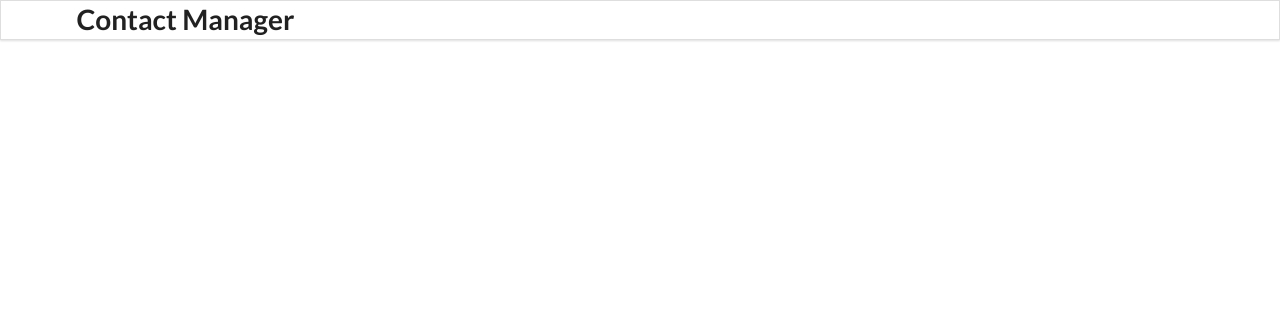
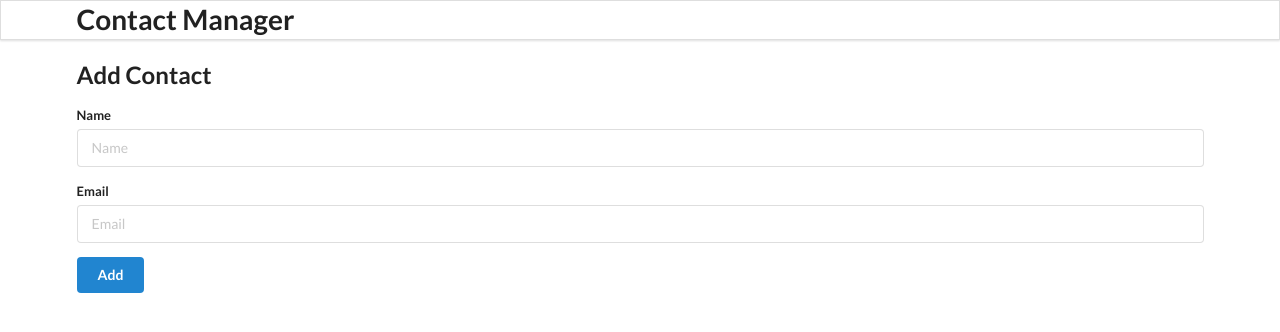
Before and after one commit to bestryan/React_multi_projects, a React (Create React App) app in the folder contact-app/: page /edit/1 in a window 1280 px wide. Before the commit this address had no page. Shown: the top 332 px of the page. Built offline with nearby package versions, Linux system fonts and the light colour scheme; no server answers.

Commit message:
edit section
function not working, props can not be ready to edit page, even with uuid

```diff
--- a/contact-app/package.json
+++ b/contact-app/package.json
@@ -6,6 +6,7 @@
     "@testing-library/jest-dom": "^5.16.5",
     "@testing-library/react": "^13.4.0",
     "@testing-library/user-event": "^13.5.0",
+    "axios": "^1.3.4",
     "react": "^18.2.0",
     "react-dom": "^18.2.0",
     "react-router-dom": "^6.9.0",
--- /dev/null
+++ b/contact-app/src/api/contacts.js
@@ -0,0 +1,10 @@
+import axios from 'axios';
+
+
+
+
+
+
+export default axios.create({
+    baseURL: "http://localhost:3006",
+})
--- a/contact-app/src/components/App.js
+++ b/contact-app/src/components/App.js
@@ -6,26 +6,45 @@ import Header from "./Header";
 import AddContact from "./AddContact";
 import ContactList from "./ContactList";
 import ContactDetail from "./ContactDetail";
+import api from '../api/contacts';
+import { EditContact } from "./EditContact";
 
 function App() {
 
-  const getLocalData = () => {
-    let retriveContacts = localStorage.getItem(LOCAL_STORAGE_KEY);
-    if (retriveContacts) {
-      return JSON.parse(localStorage.getItem(LOCAL_STORAGE_KEY))
-    } else {
-      return [];
-    }
+  // const getLocalData = () => {
+  //   let retriveContacts = localStorage.getItem(LOCAL_STORAGE_KEY);
+  //   if (retriveContacts) {
+  //     return JSON.parse(localStorage.getItem(LOCAL_STORAGE_KEY))
+  //   } else {
+  //     return [];
+  //   }
+  // };
+
+  const LOCAL_STORAGE_KEY = "contacts";
+  const [contacts, setContacts] = useState([]);
+
+  //RetrieveContacts
+  const retriveContacts = async () => {
+    const response = await api.get("/contacts");
+    return response.data;
   };
 
-  const LOCAL_STORAGE_KEY = "contacts";
-  const [contacts, setContacts] = useState(getLocalData());
-
-  const addContactHandler = (contact) => {
-    setContacts([...contacts, { id: uuid(), ...contact }]);
+  const addContactHandler = async (contact) => {
+    const request = {
+      id: uuid(),
+      ...contact
+    }
+    const response = await api.post("/contacts", request)
+    setContacts([...contacts, response.data]);
+    // setContacts([...contacts, { id: uuid(), ...contact }]);
   };
 
-  const removeContactHandler = (id) => {
+  const updateContactHandler = () => {
+
+  };
+
+  const removeContactHandler = async (id) => {
+    await api.delete(`/contacts/${id}`)
     const newContactList = contacts.filter((contact) => {
       return contact.id !== id;
     });
@@ -33,10 +52,18 @@ function App() {
   }
 
   // retrive local storage data
+  // useEffect(() => {
+  //   const retriveContacts = JSON.parse(localStorage.getItem(LOCAL_STORAGE_KEY));
+  //   if (retriveContacts) setContacts(retriveContacts);
+  // }, []);
+
   useEffect(() => {
-    const retriveContacts = JSON.parse(localStorage.getItem(LOCAL_STORAGE_KEY));
-    if (retriveContacts) setContacts(retriveContacts);
-  }, []);
+    const getAllContacts = async () => {
+      const allContacts = await retriveContacts();
+      if (allContacts) setContacts(allContacts);
+    };
+    getAllContacts();
+  }, [])
 
   // add data to local storage
   useEffect(() => {
@@ -61,6 +88,12 @@ function App() {
                 addContactHandler={addContactHandler}
               />} />
 
+          <Route path="/edit/:id"
+            element={
+              <EditContact
+                updateContactHandler={updateContactHandler}
+              />} />
+
           <Route path='/contact/:id' element={<ContactDetail />} />
         </Routes>
       </Router>
--- a/contact-app/src/components/ContactCard.js
+++ b/contact-app/src/components/ContactCard.js
@@ -14,6 +14,10 @@ const ContactCard = (props) => {
         </Link>
       </div>
       <i className='trash alternate outline icon' style={{ color: 'red', marginTop: '7px' }} onClick={() => { props.clickHandler(id) }}></i>
+
+      {/* <Link to={`/edit/${id}`} state={{ id: id, name: name, email: email }}>
+        <i className='edit alternate outline icon' style={{ color: 'green' }} ></i>
+      </Link> */}
     </div>
   );
 };
--- /dev/null
+++ b/contact-app/src/components/EditContact.js
@@ -0,0 +1,54 @@
+import React from 'react';
+import { useNavigate, useLocation } from 'react-router-dom';
+
+export default function Nav(props) {
+    const navigation = useNavigate();
+    const location = useLocation();
+    return <EditContact {...props} navigation={navigation} location={location} />;
+}
+
+export class EditContact extends React.Component {
+    constructor(props) {
+        super(props)
+        const { location } = this.props;
+        console.log(location, " useLocation Hook");
+        const { id, name, email } = props;
+        console.log(props)
+        this.state = {
+            id,
+            name,
+            email
+        }
+    }
+
+    update = (e) => {
+        e.preventDefault();
+        if (this.state.name === '' || this.state.email === '') {
+            alert('All this fields are mandatory!');
+            return;
+        }
+        this.props.updateContactHandler(this.state);
+        this.setState({ name: '', email: '' });
+    }
+
+    render() {
+        const { navigation } = this.props;
+        const { location } = this.props;
+        return (
+            <div className='ui main'>
+                <h2 style={{ marginTop: '60px' }}>Add Contact</h2>
+                <form className='ui form' onSubmit={this.update}>
+                    <div className='field'>
+                        <label>Name</label>
+                        <input type='text' name='name' placeholder='Name' onChange={(e) => this.setState({ name: e.target.value })} value={location}/>
+                    </div>
+                    <div className='field'>
+                        <label>Email</label>
+                        <input type='text' name='email' placeholder='Email' onChange={(e) => this.setState({ email: e.target.value })} value={location} />
+                    </div>
+                    <button className='ui button blue' onClick={() => { navigation(-1) }}>Add</button>
+                </form>
+            </div>
+        )
+    }
+}
```
Also changed, not shown: 1 other file (tests, documents, lock files or other folders).
